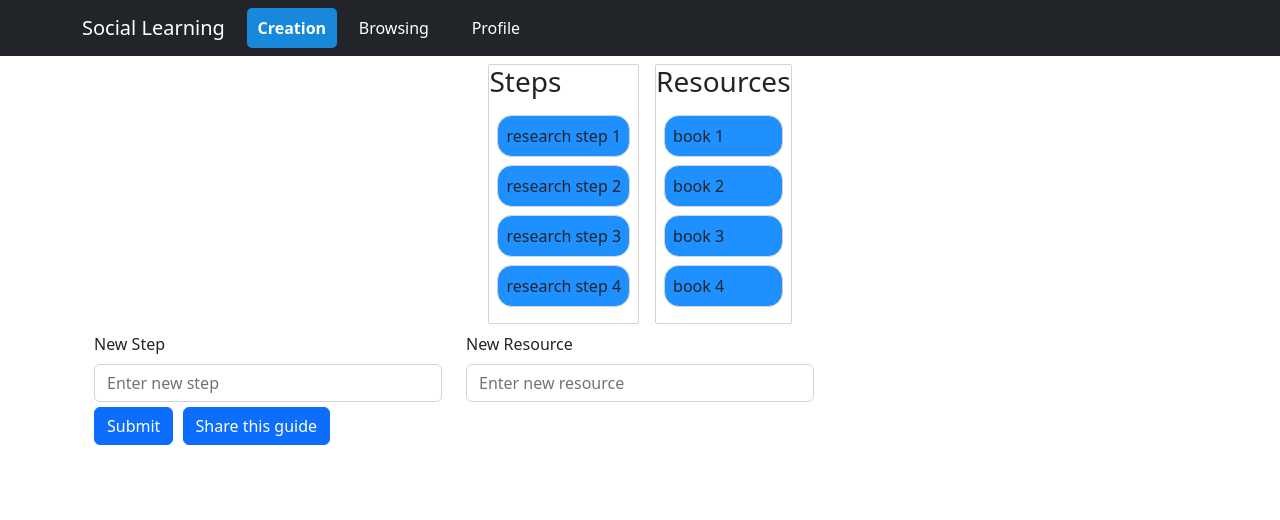
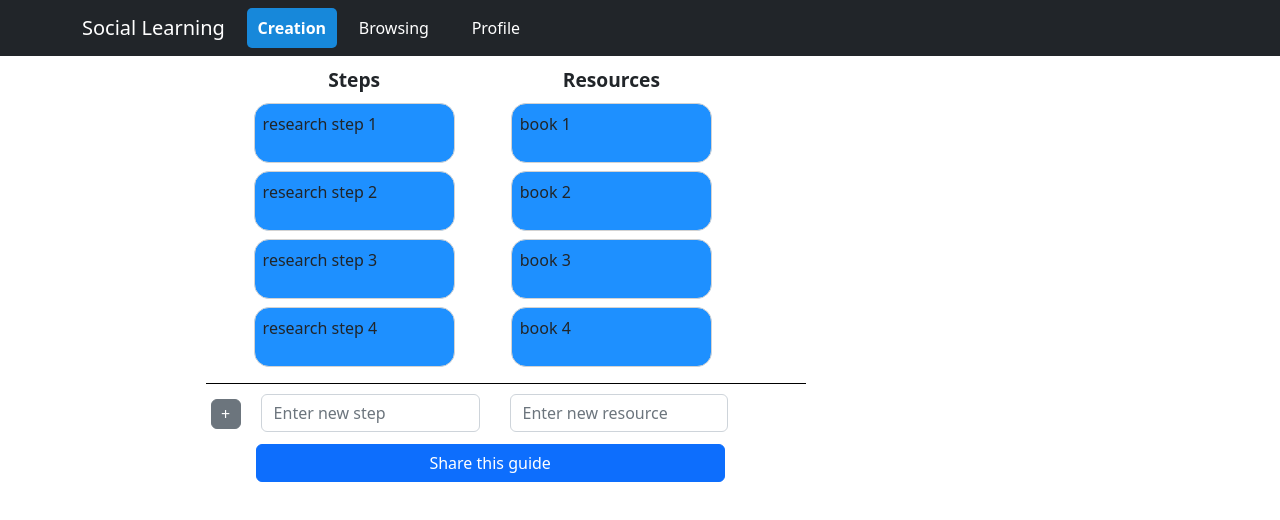
Before and after one commit to yzhong1985/social-learning, a React (Create React App) app: page /home in a window 1280 px wide. Shown: the top 520 px of the page. Built offline with nearby package versions, Linux system fonts and the light colour scheme.

Commit message:
a few styles updated
 in browsing and home page

```diff
--- a/src/App.js
+++ b/src/App.js
@@ -1,4 +1,4 @@
-import { Route, Routes } from "react-router-dom";
+import { Route, Routes, Navigate } from "react-router-dom";
 import React, { Component } from "react";
 import Panel from "./Panel";
 import BrowsingPage from "./BrowsingPage";
@@ -6,7 +6,7 @@ import Profile from "./Profile";
 import SquareDetails from "./SquareDetails";
 import TopNavBar from "./components/TopNavBar";
 
-import "./styles/App.css";
+import "./styles/app.css";
 import "./styles/navbar.css";
 import sampleData from "./data/datasample.json";
 import "bootstrap/dist/css/bootstrap.min.css";
@@ -22,7 +22,6 @@ class App extends Component {
         "task-2": { id: "task-2", content: "research step 2" },
         "task-3": { id: "task-3", content: "research step 3" },
         "task-4": { id: "task-4", content: "research step 4" },
-
         "task-5": { id: "task-5", content: "book 1" },
         "task-6": { id: "task-6", content: "book 2" },
         "task-7": { id: "task-7", content: "book 3" },
@@ -30,16 +29,8 @@ class App extends Component {
       },
 
       columns: {
-        "column-1": {
-          id: "column-1",
-          title: "Steps",
-          taskIds: ["task-1", "task-2", "task-3", "task-4"],
-        },
-        "column-2": {
-          id: "column-2",
-          title: "Resources",
-          taskIds: ["task-5", "task-6", "task-7", "task-8"],
-        },
+        "column-1": { id: "column-1", title: "Steps", taskIds: ["task-1", "task-2", "task-3", "task-4"],},
+        "column-2": { id: "column-2", title: "Resources", taskIds: ["task-5", "task-6", "task-7", "task-8"],},
       },
 
       columnOrder: ["column-1", "column-2"],
@@ -188,10 +179,8 @@ class App extends Component {
         <TopNavBar></TopNavBar>
         <div className="container">
           <Routes>
-            <Route
-              exact
-              path="/home"
-              element={
+          <Route path="/" element={<Navigate to="/home" />} />
+            <Route exact path="/home" element={
                 <Panel
                   add_to_browse={this.add_to_browse}
                   onDragEnd={this.onDragEnd}
@@ -207,18 +196,9 @@ class App extends Component {
                 />
               }
             />
-            <Route
-              exact
-              path="/browsing"
-              element={<BrowsingPage data_state={this.state} />}
-            />
+            <Route exact path="/browsing" element={<BrowsingPage data_state={this.state} />}/>
             <Route exact path="/profile" element={<Profile />} />
-            <Route
-              exact
-              path="/browsing/:squareid"
-              element={
-                <SquareDetails square_details={this.state.squares_info} />
-              }
+            <Route exact path="/browsing/:squareid" element={ <SquareDetails square_details={this.state.squares_info} />}
             />
           </Routes>
         </div>
--- a/src/Browsingpage.jsx
+++ b/src/Browsingpage.jsx
@@ -62,10 +62,10 @@ class BrowsingPage extends Component {
   render() {
     return (
       <div className="container">
-        <div className="resources-items">
+        <div className="res-squares-container">
           {this.props.data_state.squares_info.map((element, index) => {
             return (
-              <div className="element" key={index}>
+              <div className="res-square" key={index}>
                 <BrowsingSquare
                   data_state={this.props.data_state}
                   element={element}
@@ -76,6 +76,8 @@ class BrowsingPage extends Component {
             );
           })}
         </div>
+        <div className="res-bottom-items">
+          <RequestList question_list={this.state} />
           <RequestButton
             new_question={this.state.new_question}
             new_note={this.state.new_note}
@@ -83,7 +85,7 @@ class BrowsingPage extends Component {
             handleChangeOnNote={this.handleChangeOnQuestion}
             add_question={this.add_question}
           />
-        <RequestList question_list={this.state} />
+        </div>
       </div>
     );
   }
--- a/src/Browsingsquare.jsx
+++ b/src/Browsingsquare.jsx
@@ -4,7 +4,7 @@ import ListGroup from "react-bootstrap/ListGroup";
 import CommentSection from "./CommentSection";
 import LikeButton from "./LikeButton";
 import { Link } from "react-router-dom";
-import "./styles/Square.css";
+import "./styles/square.css";
 
 const BrowsingSquare = (props) => {
   const [show, setShow] = useState(false);
@@ -18,10 +18,17 @@ const BrowsingSquare = (props) => {
 
   return (
     // <>
-    <div>
+    <div className="res-item">
+      <div className="res-uppperbox">
+
+      </div>
+      <div className="res-item-description">
       <Link onClick={handleShow}>
         {props.title}
       </Link>
+      </div>
+
+
 
       <Modal show={show} onHide={handleClose}>
         <Modal.Header className="px-4" closeButton>
--- a/src/LikeButton.jsx
+++ b/src/LikeButton.jsx
@@ -1,7 +1,6 @@
 import React, { useState } from "react";
 import cn from "classnames";
 import { ReactComponent as Hand } from "./images/hand.svg";
-
 import "./styles/LikeButton.scss";
 
 const particleList = Array.from(Array(10));
--- a/src/Panel.jsx
+++ b/src/Panel.jsx
@@ -6,16 +6,10 @@ import Popup from "reactjs-popup";
 import Button from "react-bootstrap/Button";
 import Form from "react-bootstrap/Form";
 import Container from "react-bootstrap/Container";
-import Row from "react-bootstrap/Row";
-import Col from "react-bootstrap/Col";
 
 class Panel extends React.Component {
+
   render() {
-    const liStyle = {
-      display: "flex",
-      alignItems: "center",
-      justifyContent: "center",
-    };
     const {
       add_to_browse,
       columnOrder,
@@ -29,79 +23,39 @@ class Panel extends React.Component {
       titleInputChangeHandler,
       submitHandler,
     } = this.props;
+
     return (
-      <div>
-        <Container style={liStyle}>
+        <Container className="panel-container">
           <DragDropContext onDragEnd={onDragEnd}>
             {columnOrder?.map((columnId) => {
               const column = columns[columnId];
               const map_tasks = column.taskIds.map((taskId) => tasks[taskId]);
-
               return (
                 <Column key={column.id} column={column} tasks={map_tasks} />
               );
             })}
           </DragDropContext>
+          <div className="seperator"></div>
+          <div className="panel-inputs-container">
+          <Form onSubmit={submitHandler}>
+            <div className="panel-text-inputs">
+              <Button className="panel-input-plus-btn" variant="secondary" type="submit" value="Submit">+</Button>
+              <Form.Control type="text" name="new_step" placeholder="Enter new step"
+                  value={new_step} onChange={inputChangeHandler} />
+              <Form.Control type="text" name="new_resource" placeholder="Enter new resource"
+                  value={new_resource} onChange={inputChangeHandler} />
+
+            </div>
+            <div className="panel-text-inputs">
+              <Popup trigger={<Button className="panel-share-btn">Share this guide</Button>} position="center">
+                    <Form.Control type="text" name="new_title" placeholder="title"
+                      value={new_title} onChange={titleInputChangeHandler} />
+                  <Button variant="success" onClick={add_to_browse}>Share</Button>
+                </Popup>
+            </div>
+          </Form>
+          </div>
         </Container>
-        <Form onSubmit={submitHandler}>
-          <Container>
-            <Row>
-              <Col md={4}>
-                <Form.Label>New Step</Form.Label>
-              </Col>
-              <Col md={4}>
-                <Form.Label>New Resource</Form.Label>
-              </Col>
-            </Row>
-            <Row>
-              <Col md={4}>
-                <Form.Control
-                  type="text"
-                  id="input_step"
-                  name="new_step"
-                  placeholder="Enter new step"
-                  value={new_step}
-                  onChange={inputChangeHandler}
-                />
-              </Col>
-              <Col md={4}>
-                <Form.Control
-                  type="text"
-                  id="input_resource"
-                  name="new_resource"
-                  placeholder="Enter new resource"
-                  value={new_resource}
-                  onChange={inputChangeHandler}
-                />
-              </Col>
-            </Row>
-            <Row className="row-buttons">
-              <Col md={4}>
-                <Button variant="primary" type="submit" value="Submit">
-                  Submit
-                </Button>{" "}
-                <Popup
-                  trigger={<Button>Share this guide</Button>}
-                  position="right center"
-                >
-                  <Col md={4}>
-                    <Form.Control
-                      type="text"
-                      name="new_title"
-                      placeholder="title"
-                      value={new_title}
-                      onChange={titleInputChangeHandler}
-                    />
-                  </Col>
-                  <Button variant="success" onClick={add_to_browse}>
-                    Submit!
-                  </Button>
-                </Popup>
-              </Col>
-            </Row>
-          </Container>
-        </Form>
-      </div>
     );
   }
 }
--- a/src/RequestList.jsx
+++ b/src/RequestList.jsx
@@ -19,8 +19,8 @@ const RequestList = (props) => {
   };
 
   return (
-    <div>
-      <Button onClick={handleShow}>🤔️ Request List</Button>
+    <div className="request-list-btn">
+      <Button variant="secondary" onClick={handleShow}>🤔️ Request List</Button>
       <Modal show={show} onHide={handleClose}>
         <Modal.Header className="px-4" closeButton>
           <Modal.Title className="ms-auto">Request List</Modal.Title>
--- a/src/column.jsx
+++ b/src/column.jsx
@@ -6,8 +6,8 @@ import "./styles/task.css";
 export default class Column extends React.Component {
   render() {
     return (
-      <div className="container-div">
-        <h3>{this.props.column.title}</h3>
+      <div className="panel-col-div">
+        <div className="col-title-div">{this.props.column.title}</div>
         <Droppable droppableId={this.props.column.id}>
           {(provided) => (
             <div
--- a/src/styles/navbar.css
+++ b/src/styles/navbar.css
@@ -1,3 +1,4 @@
+
 .navbar-nav a {
     color: #fff;
     text-decoration: none;
--- a/src/styles/task.css
+++ b/src/styles/task.css
@@ -5,6 +5,7 @@
   margin-bottom: 8px;
   background-color: #1e90ff;
   border-radius: 15px;
+  height: 60px;
 }
 
 .tasklist-div {
@@ -17,3 +18,65 @@
   border-radius: 2px;
   display: inline-block;
 }
+
+.col-title-div {
+  text-align: center;
+  font-weight: bold;
+  font-size: larger;
+}
+
+.panel-container {
+  padding-top: 10px;
+  width: 80% !important;
+  max-width: 800px;
+}
+
+.panel-col-div {
+  width: 25%;
+  margin-left: 40px;
+  float: left;
+}
+
+.panel-inputs-container {
+  clear:both;
+  width: 90%;
+}
+
+.panel-text-inputs {
+  width: 100%;
+  float: left;
+}
+
+.panel-input-plus-btn {
+  float: left;
+  background-color: #a9a9a9;
+  width: 30px;
+  height: 30px;
+  padding: 2px !important;
+  border-radius: 40%;
+  text-align: center;
+  margin: 5px;
+  text-decoration: none;
+  cursor:pointer;
+  caret-color: transparent
+}
+
+.panel-text-inputs input {
+  width: 28%;
+  float: left;
+  margin: 0 15px 0 15px;
+}
+
+.panel-share-btn {
+  margin-top: 10px;
+  margin-left: 50px;
+  width: 60%;
+}
+
+.seperator {
+  clear: both;
+  float: left;
+  width: 600px;
+  border-top: solid 1px #000;
+  margin-bottom: 10px;
+}
```
Also changed, not shown: src/RequestButton.jsx (+11 -14 lines), src/styles/browsing.css (+55 -3 lines). Lines whose indentation alone changed are shown as unchanged.
